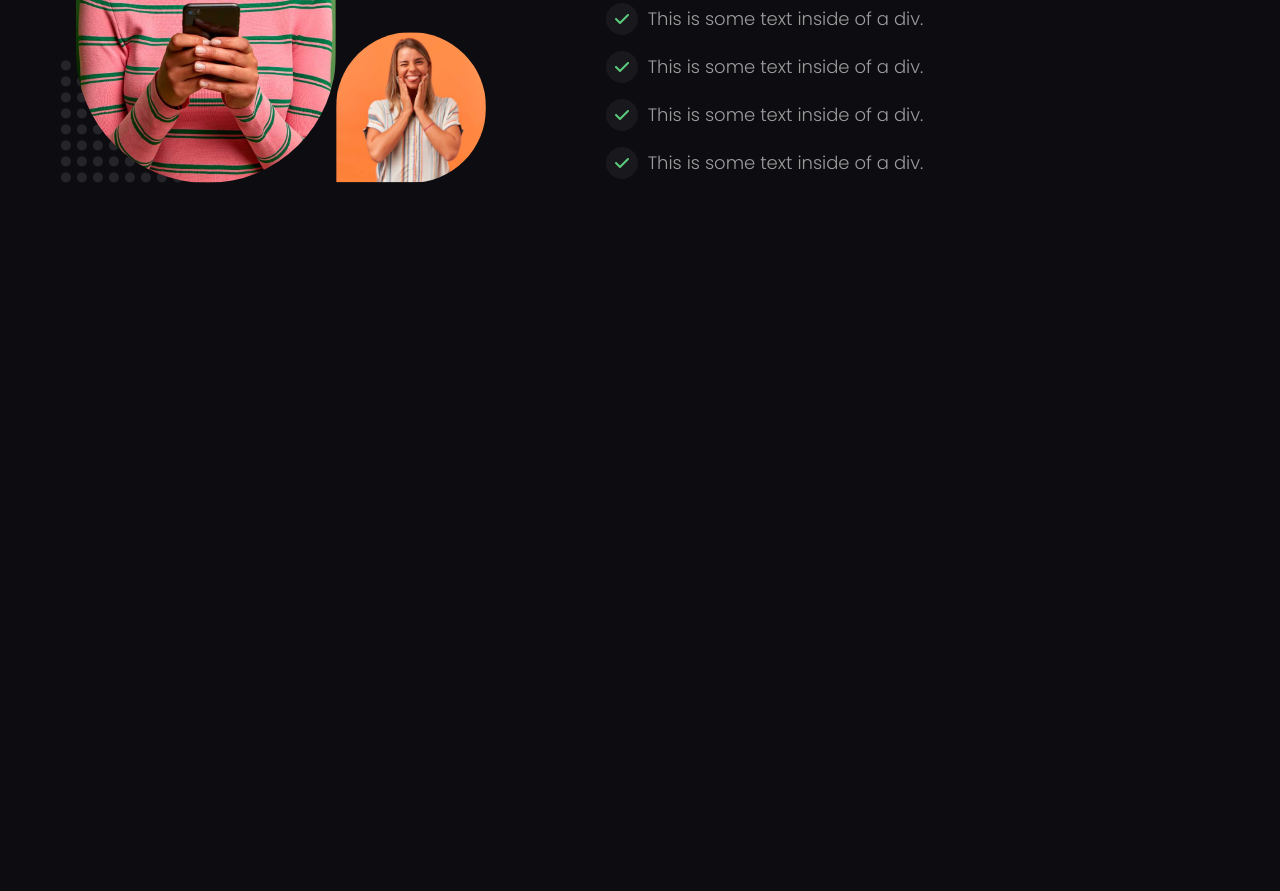
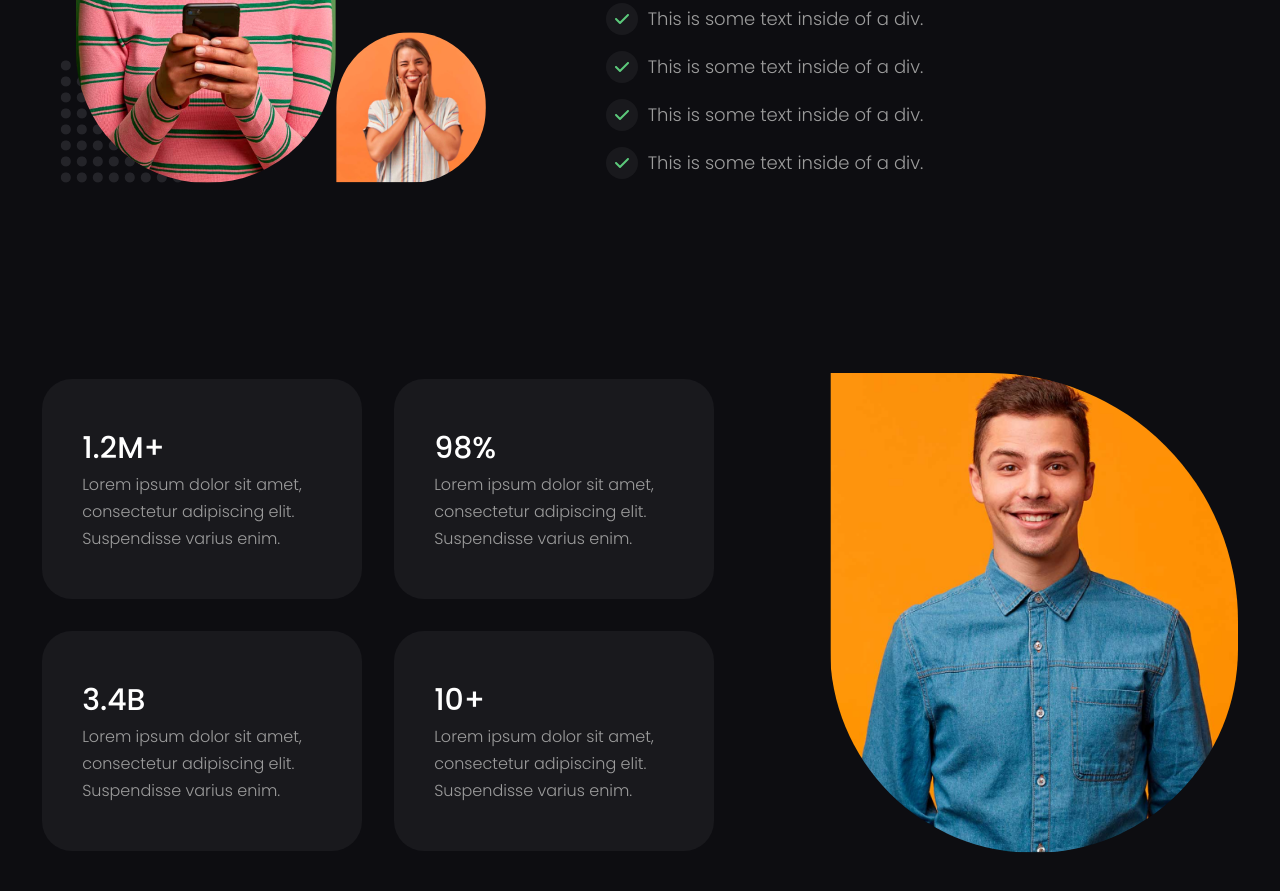
Before and after one commit to gabrielzinx/landing-page, a plain HTML site: page marketing-solutions/index.html in a window 1280 px wide. Shown: the part 1962-2853 px from the top of the page. Drawn offline with Linux system fonts and the light colour scheme.

Commit message:
finish about-section

```diff
--- a/marketing-solutions/index.html
+++ b/marketing-solutions/index.html
@@ -102,10 +102,11 @@
         </section>
         <section id="about" class="about">
             <article class="container-1">
+                <aside class="content-1">
                     <img class="person-01" src="./src/imgs/about/person-01.png" alt="person-01">
                     <img class="person-02" src="./src/imgs/about/person-02.png" alt="person-02">
-            </article>
-            <article class="container-2">
+                </aside>
+                <aside class="content-2">
                     <div class="tag">
                         <p>Why choose us</p>
                     </div>
@@ -129,6 +130,34 @@
                             <p>This is some text inside of a div.</p>
                         </li>
                     </ul>
+                </aside>
+            </article>
+            <article class="container-2">
+                <aside class="content-1">
+                    <div>
+                        <article>
+                            <h1>1.2M+</h1>
+                            <p>Lorem ipsum dolor sit amet, consectetur adipiscing elit. Suspendisse varius enim.</p>
+                        </article>
+                        <article>
+                            <h1>98%</h1>
+                            <p>Lorem ipsum dolor sit amet, consectetur adipiscing elit. Suspendisse varius enim.</p>
+                        </article>
+                    </div>
+                    <div>
+                        <article>
+                            <h1>3.4B</h1>
+                            <p>Lorem ipsum dolor sit amet, consectetur adipiscing elit. Suspendisse varius enim.</p>
+                        </article>
+                        <article>
+                            <h1>10+</h1>
+                            <p>Lorem ipsum dolor sit amet, consectetur adipiscing elit. Suspendisse varius enim.</p>
+                        </article>
+                    </div>
+                </aside>
+                <aside class="content-2">
+                    <img src="./src/imgs/about/person-03.png" alt="person-03">
+                </aside>
             </article>
         </section>
     </main>
--- a/marketing-solutions/src/styles/about.css
+++ b/marketing-solutions/src/styles/about.css
@@ -12,13 +12,22 @@
 
 .about {
     display: flex;
+    flex-direction: column;
+    align-items: center;
+    justify-content: space-around;
+    padding-block: 120px;
+    gap: 190px;
+}
+
+.about .container-1 {
+    display: flex;
     flex-direction: row;
     align-items: center;
     justify-content: space-around;
-    padding-block: 120px;
+    width: 100%;
 }
 
-.about .container-1 {
+.about .container-1 .content-1 {
     display: flex;
     flex-direction: row;
     align-items: flex-end;
@@ -30,18 +39,18 @@
     padding-left: 16px;
 }
 
-.about .container-1 .person-01 {
+.about .container-1 .content-1 .person-01 {
     width: 260px;
     height: 510px;
     border-radius: 3078px 0px 1550px 1578px;
 }
 
-.about .container-1 .person-02 {
+.about .container-1 .content-1 .person-02 {
     width: 150px;
     border-radius: 181.438px 181.438px 181.438px 0px;
 }
 
-.about .container-2 {
+.about .container-1 .content-2 {
     display: flex;
     flex-direction: column;
     justify-content: center;
@@ -50,17 +59,17 @@
     gap: 20px;
 }
 
-.about .container-2 .tag {
+.about .container-1 .content-2 .tag {
     width: 150px;
     height: 40px;
 }
 
-.about .container-2 h1 {
+.about .container-1 .content-2 h1 {
     font-size: 42px;
     line-height: 48px;
 }
 
-.about .container-2 ul {
+.about .container-1 .content-2 ul {
     display: flex;
     flex-direction: column;
     justify-content: space-around;
@@ -68,9 +77,54 @@
     gap: 16px;
 }
 
-.about .container-2 ul li {
+.about .container-1 .content-2 ul li {
     display: flex;
     align-items: center;
     justify-content: flex-start;
     gap: 10px;
 }
+
+.about .container-2 {
+    display: flex;
+    flex-direction: row;
+    align-items: center;
+    justify-content: space-around;
+    width: 100%;
+    gap: 32px;
+}
+
+.about .container-2 .content-1 {
+    display: flex;
+    flex-direction: column;
+    gap: 32px;
+}
+
+.about .container-2 .content-1 div {
+    display: flex;
+    flex-direction: row;
+    gap: 32px;
+}
+
+.about .container-2 .content-1 div article {
+    display: flex;
+    flex-direction: column;
+    justify-content: center;
+    background-color: #19191D;
+    width: 320px;
+    height: 220px;
+    padding: 40px;
+    border-radius: 30px;
+}
+
+.about .container-2 h1 {
+    font-size: 30px;
+}
+
+.about .container-2 p {
+    font-size: 16px;
+}
+
+.about .container-2 .content-2 img {
+    height: 480px;
+    border-radius: 0px 460px 378px 378px;
+}
```
Also changed, not shown: marketing-solutions/src/imgs/about/person-03.png (added). Lines whose indentation alone changed are shown as unchanged.
